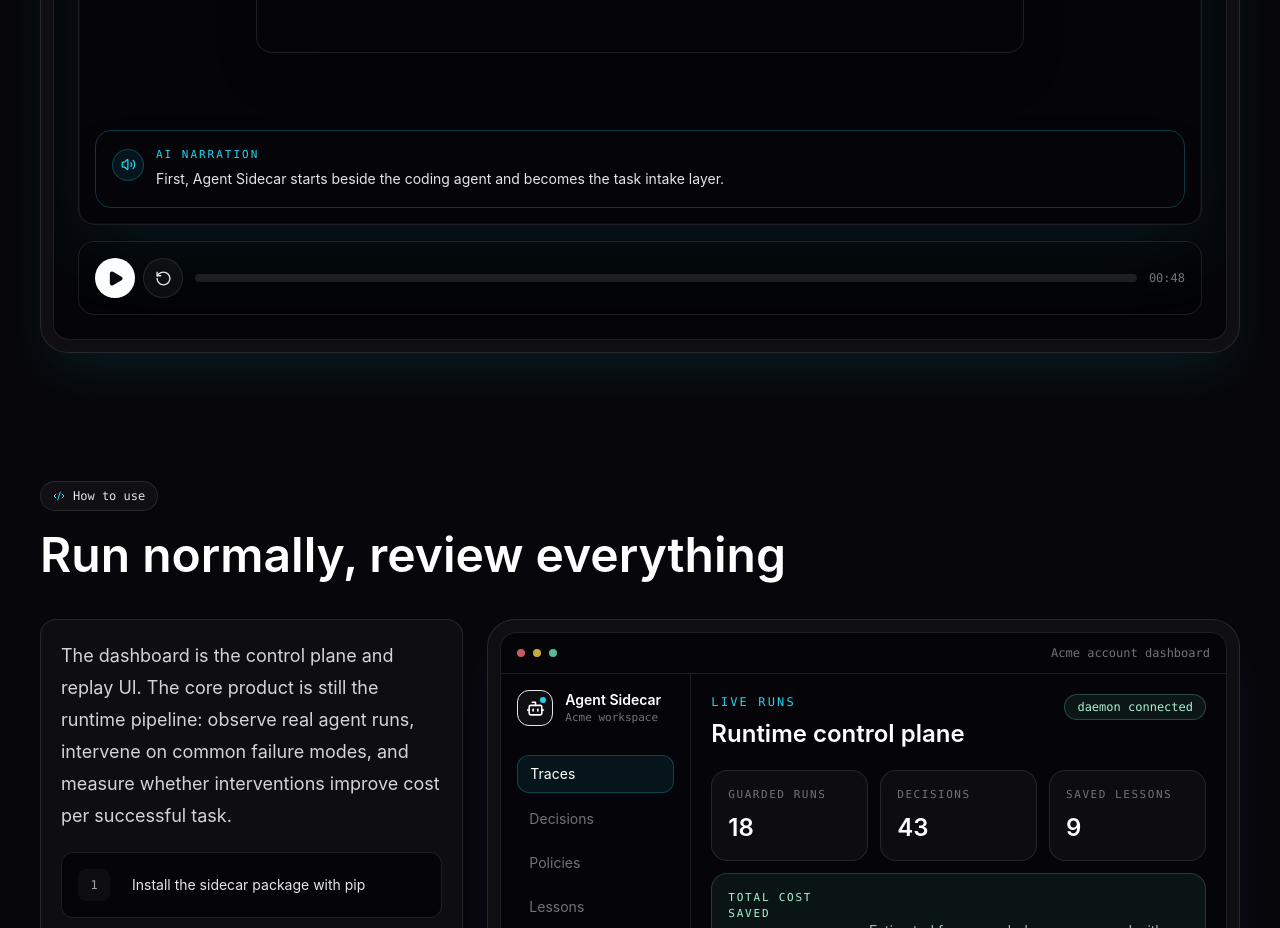
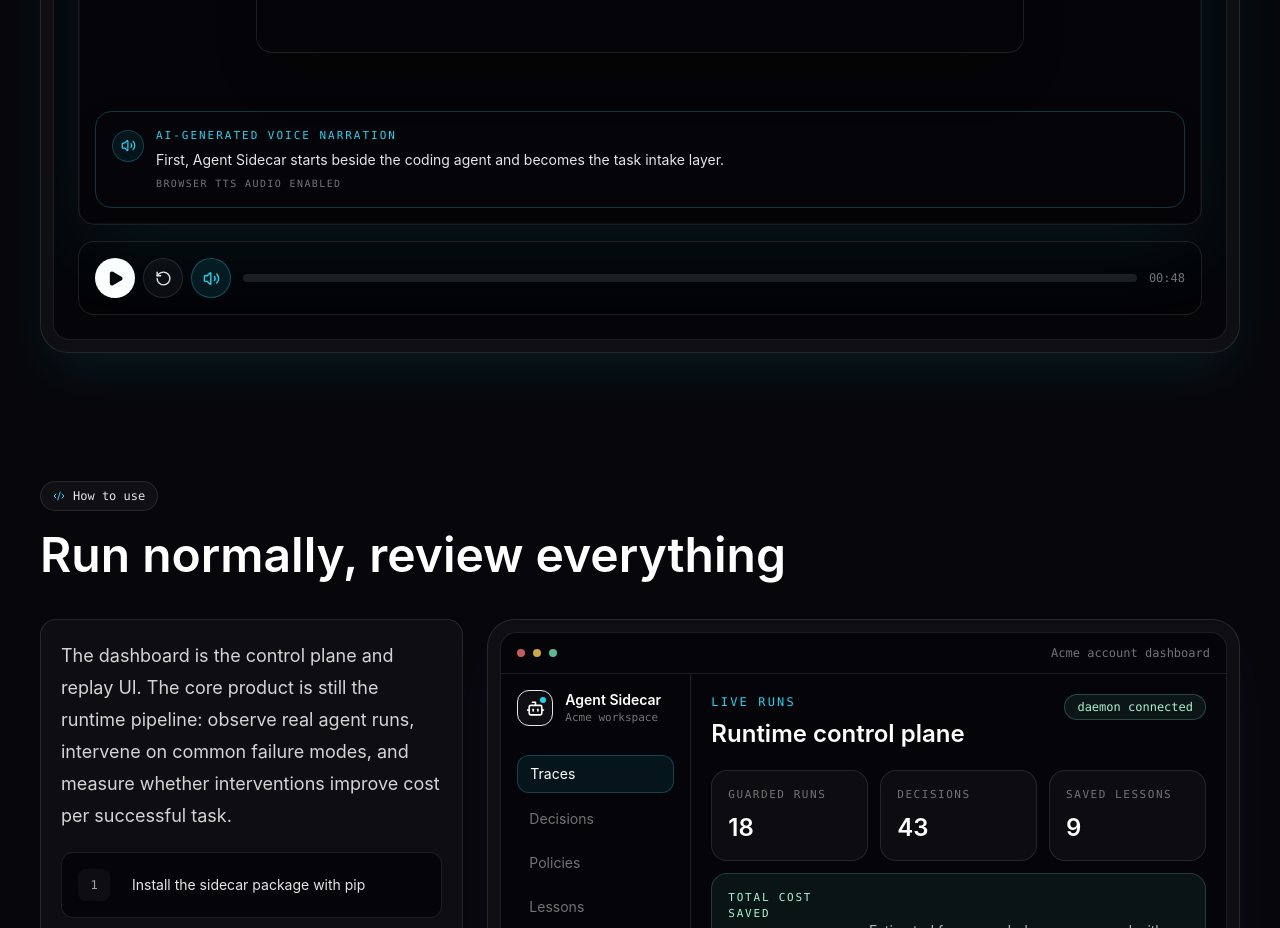
Before and after one commit to Roman0180/agent-guard, a Next.js app in the folder apps/dashboard/: page / in a window 1280 px wide. Shown: the part 2700-3628 px from the top of the page. Built offline with nearby package versions, Linux system fonts and the light colour scheme.

Commit message:
Add generated narration audio to dashboard demo

```diff
--- a/apps/dashboard/app/page.tsx
+++ b/apps/dashboard/app/page.tsx
@@ -1,6 +1,6 @@
 "use client";
 
-import type { ReactNode } from "react";
+import type { KeyboardEvent, MouseEvent, ReactNode } from "react";
 import { useEffect, useRef, useState } from "react";
 import {
   Bot,
@@ -13,6 +13,7 @@ import {
   RotateCcw,
   Sparkles,
   Volume2,
+  VolumeX,
   X
 } from "lucide-react";
 
@@ -321,7 +322,10 @@ function DemoSection() {
   const [demoPaused, setDemoPaused] = useState(true);
   const [demoRunId, setDemoRunId] = useState(0);
   const [demoTime, setDemoTime] = useState(0);
-  const progressRef = useRef<any>(null);
+  const [audioEnabled, setAudioEnabled] = useState(true);
+  const [speechSupported, setSpeechSupported] = useState(false);
+  const progressRef = useRef<HTMLButtonElement | null>(null);
+  const spokenSegmentRef = useRef<number | null>(null);
   const files = ["src/auth/session.ts", "src/auth/tokens.ts", "tests/auth-refresh.test.ts", "agent-sidecar.yml"];
   const preEditCodeLines: Array<[string, string, string]> = [
     ["01", "import { cookies } from \"next/headers\"", "text-neutral-500"],
@@ -394,6 +398,7 @@ function DemoSection() {
     [40, 48, "The result is a validated fix with fewer tokens, a clearer trace, and lower cost per run."]
   ];
   const restartDemo = () => {
+    spokenSegmentRef.current = null;
     setDemoPaused(false);
     setDemoTime(0);
     setDemoRunId((runId) => runId + 1);
@@ -410,6 +415,7 @@ function DemoSection() {
     const rect = progressRef.current?.getBoundingClientRect();
     if (!rect) return;
 
+    spokenSegmentRef.current = null;
     const ratio = Math.min(Math.max((clientX - rect.left) / rect.width, 0), 1);
     setDemoTime(ratio * demoDuration);
   };
@@ -420,9 +426,16 @@ function DemoSection() {
   const promptProgress = Math.min(Math.max((demoTime - 8.7) / 3.8, 0), 1);
   const promptText = "Login keeps breaking after token refresh. Can you figure it out and fix whatever is wrong?";
   const typedPrompt = promptText.slice(0, Math.max(1, Math.round(promptText.length * promptProgress)));
+  const activeNarrationSegmentIndex = narrationSegments.findIndex(([start, end]) => demoTime >= start && demoTime < end);
   const activeNarration =
-    narrationSegments.find(([start, end]) => demoTime >= start && demoTime < end)?.[2] ??
+    narrationSegments[activeNarrationSegmentIndex]?.[2] ??
     "The result is a validated fix with fewer tokens, a clearer trace, and lower cost per run.";
+
+  useEffect(() => {
+    if (typeof window !== "undefined") {
+      setSpeechSupported("speechSynthesis" in window && "SpeechSynthesisUtterance" in window);
+    }
+  }, []);
 
   useEffect(() => {
     if (demoPaused) return undefined;
@@ -440,6 +453,40 @@ function DemoSection() {
 
     return () => clearInterval(interval);
   }, [demoDuration, demoPaused, demoRunId]);
+
+  useEffect(() => {
+    if (!speechSupported) return undefined;
+
+    const synth = window.speechSynthesis;
+
+    if (demoPaused || !audioEnabled || activeNarrationSegmentIndex < 0) {
+      synth.cancel();
+      spokenSegmentRef.current = null;
+      return undefined;
+    }
+
+    if (spokenSegmentRef.current === activeNarrationSegmentIndex) {
+      return undefined;
+    }
+
+    spokenSegmentRef.current = activeNarrationSegmentIndex;
+    synth.cancel();
+
+    const utterance = new SpeechSynthesisUtterance(activeNarration);
+    const voices = synth.getVoices();
+    utterance.voice =
+      voices.find((voice) => /natural|neural|premium|enhanced/i.test(voice.name)) ??
+      voices.find((voice) => voice.lang.startsWith("en")) ??
+      null;
+    utterance.rate = 0.95;
+    utterance.pitch = 1;
+    utterance.volume = 0.9;
+    synth.speak(utterance);
+
+    return () => {
+      synth.cancel();
+    };
+  }, [activeNarration, activeNarrationSegmentIndex, audioEnabled, demoPaused, speechSupported]);
 
   return (
     <Section id="demo" eyebrow="Demo" title="Agent Sidecar inside a Codex workspace">
@@ -467,7 +514,7 @@ function DemoSection() {
               tabIndex={0}
               aria-label={demoPaused ? "Play demo" : "Pause demo"}
               onClick={toggleDemoPlayback}
-              onKeyDown={(event: any) => {
+              onKeyDown={(event: KeyboardEvent<HTMLDivElement>) => {
                 if (event.key === "Enter" || event.key === " ") {
                   event.preventDefault();
                   toggleDemoPlayback();
@@ -802,8 +849,15 @@ function DemoSection() {
                     <Volume2 size={15} />
                   </span>
                   <div>
-                    <p className="font-mono text-[11px] uppercase tracking-[0.18em] text-[#22d3ee]">AI narration</p>
+                    <p className="font-mono text-[11px] uppercase tracking-[0.18em] text-[#22d3ee]">AI-generated voice narration</p>
                     <p className="mt-1 text-sm leading-6 text-neutral-200">{activeNarration}</p>
+                    <p className="mt-1 font-mono text-[10px] uppercase tracking-[0.14em] text-neutral-500">
+                      {speechSupported
+                        ? audioEnabled
+                          ? "browser TTS audio enabled"
+                          : "browser TTS audio muted"
+                        : "text fallback: speech synthesis unavailable"}
+                    </p>
                   </div>
                 </div>
               </div>
@@ -826,12 +880,28 @@ function DemoSection() {
                 >
                   <RotateCcw size={17} />
                 </button>
+                <button
+                  type="button"
+                  aria-label={audioEnabled ? "Mute generated narration" : "Enable generated narration"}
+                  aria-pressed={audioEnabled}
+                  onClick={() => {
+                    spokenSegmentRef.current = null;
+                    setAudioEnabled((enabled) => !enabled);
+                  }}
+                  className={`grid size-10 place-items-center rounded-full border transition ${
+                    audioEnabled
+                      ? "border-[#22d3ee]/30 bg-[#22d3ee]/[0.1] text-[#22d3ee] hover:bg-[#22d3ee]/[0.16]"
+                      : "border-white/10 bg-white/[0.04] text-neutral-400 hover:border-white/20 hover:bg-white/[0.08] hover:text-white"
+                  }`}
+                >
+                  {audioEnabled ? <Volume2 size={17} /> : <VolumeX size={17} />}
+                </button>
               </div>
               <button
                 ref={progressRef}
                 type="button"
                 aria-label="Seek demo timeline"
-                onClick={(event: any) => seekDemo(event.clientX)}
+                onClick={(event: MouseEvent<HTMLButtonElement>) => seekDemo(event.clientX)}
                 className="h-5 flex-1 rounded-full py-1"
               >
                 <span className="block h-2 overflow-hidden rounded-full bg-white/10">
```
